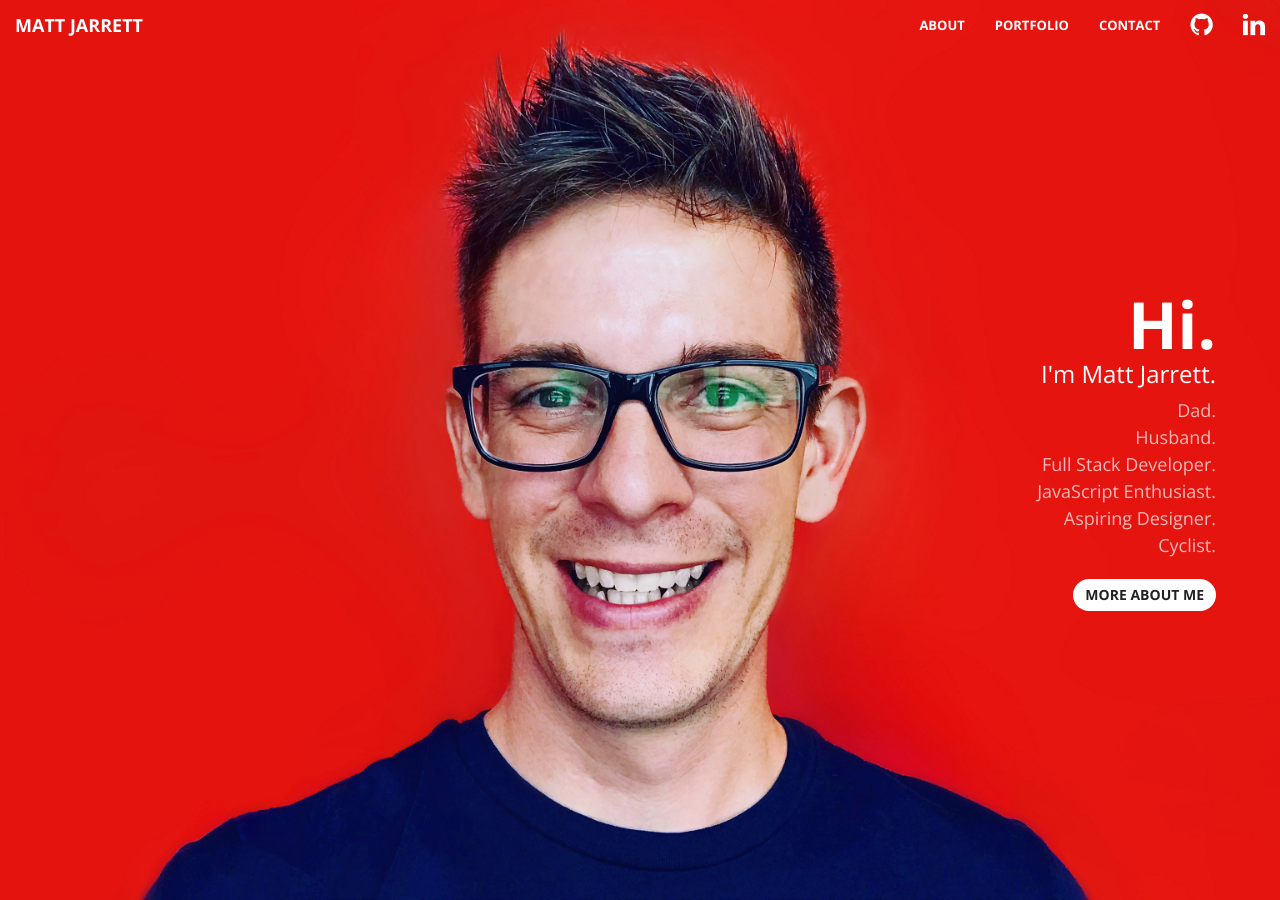
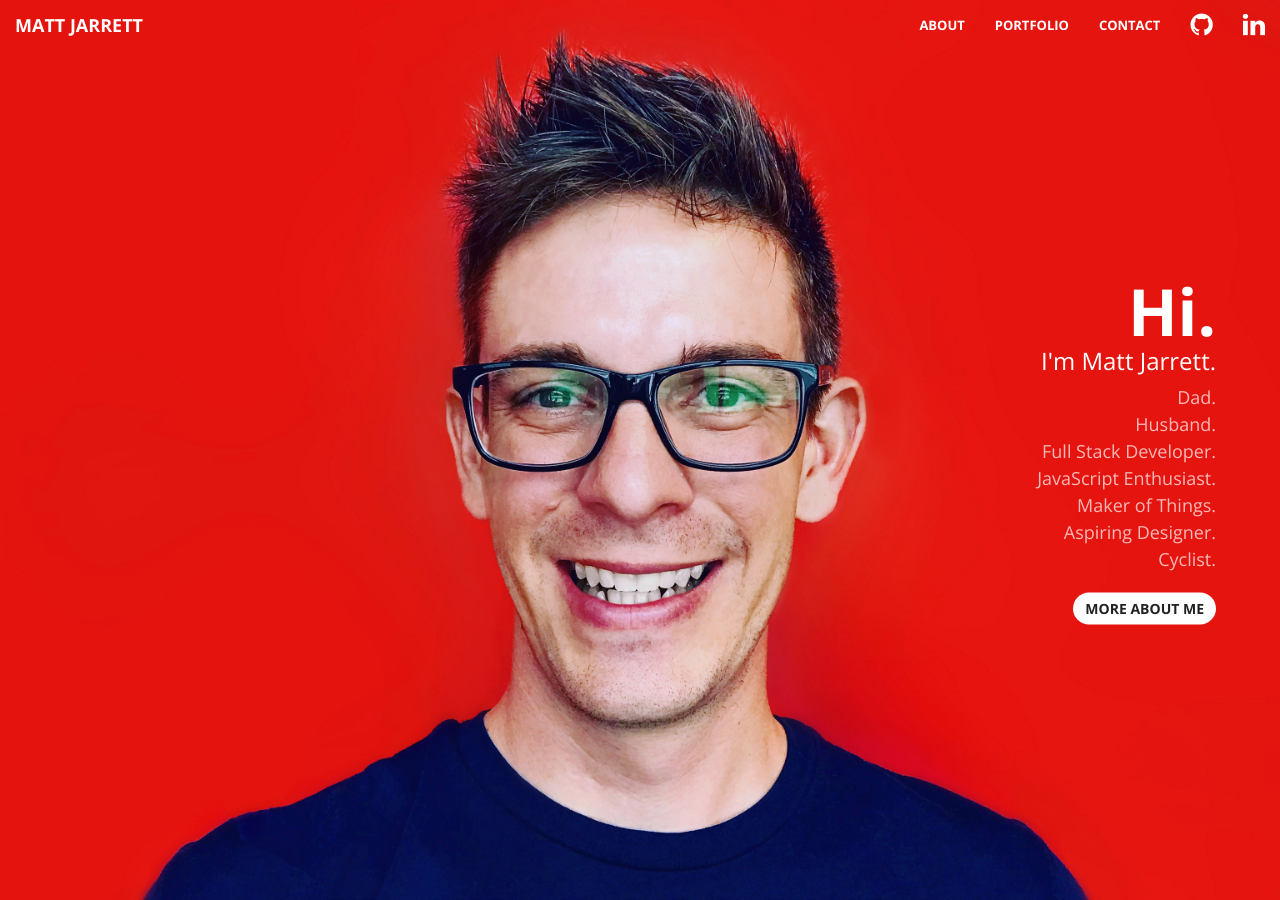
Before and after one commit to cujarrett/cujarrett.github.io, a Jekyll site: the page built from index.html, in a window 1280 px wide and 900 px high. Built offline with Jekyll 4.4.1, drawn with Linux system fonts in a browser that asks for light colours; Markdown is read by kramdown in place of the engine named in the settings.

Commit message:
feat: updates header wording

```diff
--- a/_includes/header.html
+++ b/_includes/header.html
@@ -8,6 +8,7 @@
         <p>Husband.</p>
         <p>Full Stack Developer.</p>
         <p>JavaScript Enthusiast.</p>
+        <p>Maker of Things.</p>
         <p>Aspiring Designer.</p>
         <p>Cyclist.</p>
       </div>
```
